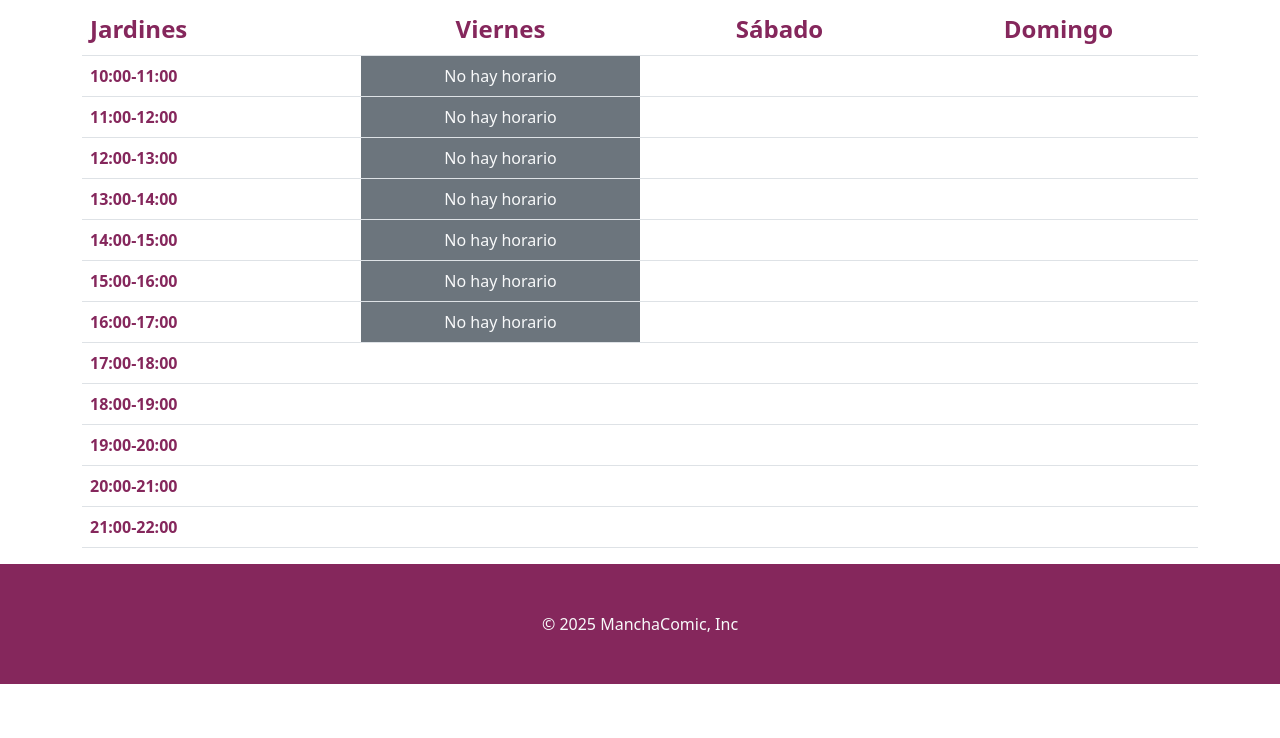
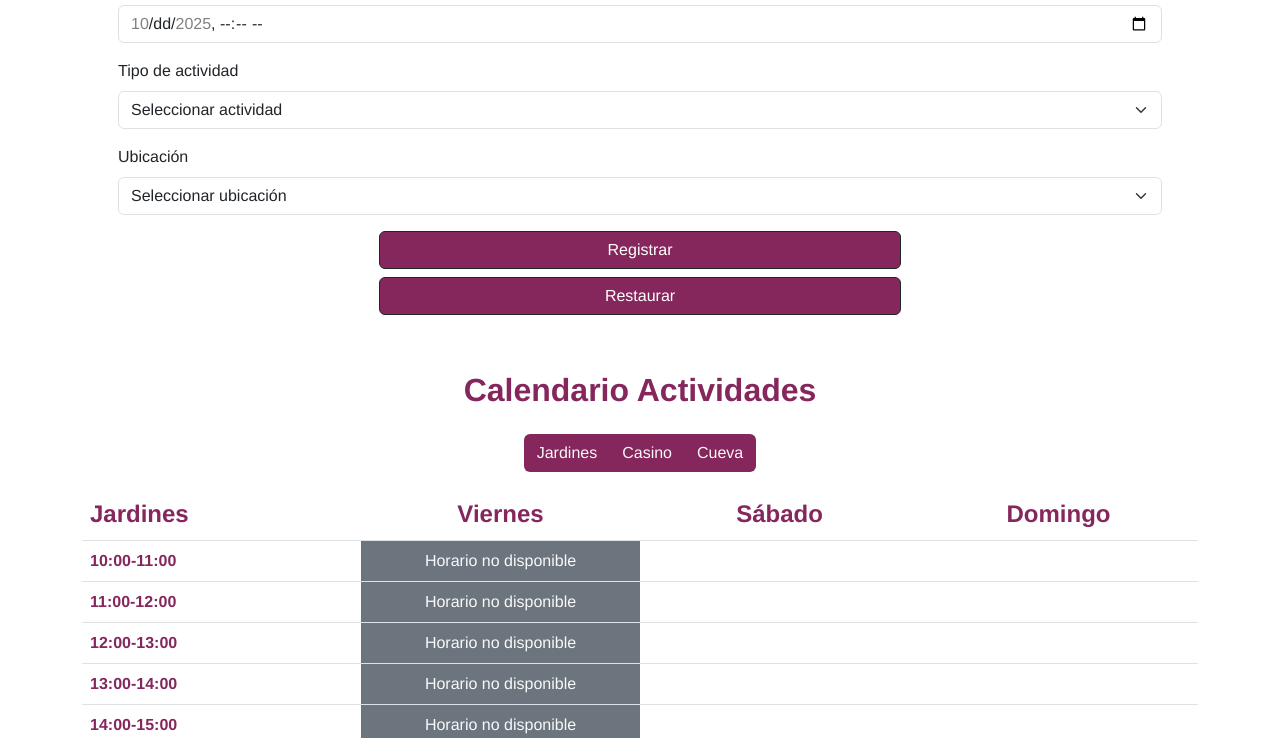
Before and after one commit to Migueleonfer27/bootstrap-vite-desafio-manchacomic, a website built with Vite: page index.html in a window 1280 px wide. Shown: the part 795-1533 px from the top of the page. Before the commit the page ends 1479 px from the top, so only its background shows below. Built offline with nearby package versions, Linux system fonts and the light colour scheme.

Commit message:
Foto tipografía y mejoras sintácticas de la página

```diff
--- a/index.html
+++ b/index.html
@@ -22,21 +22,25 @@
       <div class="collapse navbar-collapse justify-content-end" id="navbarSupportedContent">
         <ul class="navbar-nav mb-2 mb-lg-0">
           <li class="nav-item">
-            <a class="nav-link text-light" href="#navbar">Inicio</a>
+            <a class="nav-link text-light fw-bold" href="#navbar">Inicio</a>
           </li>
           <li class="nav-item">
-            <a class="nav-link text-light" href="#title-form">Formulario</a>
+            <a class="nav-link text-light fw-bold" href="#title-form">Formulario</a>
           </li>
           <li class="nav-item">
-            <a class="nav-link text-light" href="#title-activities">Actividades</a>
+            <a class="nav-link text-light fw-bold" href="#title-activities">Actividades</a>
           </li>
         </ul>
       </div>
     </div>
   </nav>
 
+  <div class="container-fluid p-0">
+    <img src="src/assets/img/Banner-web-manchacomic-2024.jpg" alt="img-cabecera" width="100%" height="100%">
+  </div>
+
   <div class="container p-3 p-md-5">
-    <h2 id="title-form" class="text-center text-primary-person">Registro de actividades</h2>
+    <h2 id="title-form" class="text-center text-primary-person fw-bold">Registro de actividades</h2>
     <form id="form">
       <fieldset>
         <legend class="visually-hidden">Información del Registro</legend>
@@ -84,7 +88,7 @@
       </fieldset>
     </form>
   </div>
-  <h2 id="title-activities" class="text-center text-primary-person">Calendario Actividades</h2>
+  <h2 id="title-activities" class="text-center text-primary-person fw-bold">Calendario Actividades</h2>
   <div class="container d-flex justify-content-center p-3">
     <div class="btn-group" role="group" aria-label="Basic example">
       <button type="button" id="btn-garden" class="btn bg-primary-person btn-person text-light">Jardines</button>
@@ -106,43 +110,43 @@
         <tbody>
           <tr class="10:00">
             <th scope="row" class="text-primary-person align-middle">10:00-11:00</th>
-            <td class="2025-10-03 garden bg-secondary text-center text-light align-middle">No hay horario</td>
+            <td class="2025-10-03 garden bg-secondary text-center text-light align-middle">Horario no disponible</td>
             <td class="2025-10-04 garden"></td>
             <td class="2025-10-05 garden"></td>
           </tr>
           <tr class="11:00">
             <th scope="row" class="text-primary-person align-middle">11:00-12:00</th>
-            <td class="2025-10-03 garden bg-secondary text-center text-light align-middle">No hay horario</td>
+            <td class="2025-10-03 garden bg-secondary text-center text-light align-middle">Horario no disponible</td>
             <td class="2025-10-04 garden"></td>
             <td class="2025-10-05 garden"></td>
           </tr>
           <tr class="12:00">
             <th scope="row" class="text-primary-person align-middle">12:00-13:00</th>
-            <td class="2025-10-03 garden bg-secondary text-center text-light align-middle">No hay horario</td>
+            <td class="2025-10-03 garden bg-secondary text-center text-light align-middle">Horario no disponible</td>
             <td class="2025-10-04 garden"></td>
             <td class="2025-10-05 garden"></td>
           </tr>
           <tr class="13:00">
             <th scope="row" class="text-primary-person align-middle">13:00-14:00</th>
-            <td class="2025-10-03 garden bg-secondary text-center text-light align-middle">No hay horario</td>
+            <td class="2025-10-03 garden bg-secondary text-center text-light align-middle">Horario no disponible</td>
             <td class="2025-10-04 garden"></td>
             <td class="2025-10-05 garden"></td>
           </tr>
           <tr class="14:00">
             <th scope="row" class="text-primary-person align-middle">14:00-15:00</th>
-            <td class="2025-10-03 garden bg-secondary text-center text-light align-middle">No hay horario</td>
+            <td class="2025-10-03 garden bg-secondary text-center text-light align-middle">Horario no disponible</td>
             <td class="2025-10-04 garden"></td>
             <td class="2025-10-05 garden"></td>
           </tr>
           <tr class="15:00">
             <th scope="row" class="text-primary-person align-middle">15:00-16:00</th>
-            <td class="2025-10-03 garden bg-secondary text-center text-light align-middle">No hay horario</td>
+            <td class="2025-10-03 garden bg-secondary text-center text-light align-middle">Horario no disponible</td>
             <td class="2025-10-04 garden"></td>
             <td class="2025-10-05 garden"></td>
           </tr>
           <tr class="16:00">
             <th scope="row" class="text-primary-person align-middle">16:00-17:00</th>
-            <td class="2025-10-03 garden bg-secondary text-center text-light align-middle">No hay horario</td>
+            <td class="2025-10-03 garden bg-secondary text-center text-light align-middle">Horario no disponible</td>
             <td class="2025-10-04 garden"></td>
             <td class="2025-10-05 garden"></td>
           </tr>
@@ -194,43 +198,43 @@
         <tbody>
           <tr class="10:00">
             <th scope="row" class="text-primary-person align-middle">10:00-11:00</th>
-            <td class="2025-10-03 casino bg-secondary text-center text-light align-middle">No hay horario</td>
+            <td class="2025-10-03 casino bg-secondary text-center text-light align-middle">Horario no disponible</td>
             <td class="2025-10-04 casino"></td>
             <td class="2025-10-05 casino"></td>
           </tr>
           <tr class="11:00">
             <th scope="row" class="text-primary-person align-middle">11:00-12:00</th>
-            <td class="2025-10-03 casino bg-secondary text-center text-light align-middle">No hay horario</td>
+            <td class="2025-10-03 casino bg-secondary text-center text-light align-middle">Horario no disponible</td>
             <td class="2025-10-04 casino"></td>
             <td class="2025-10-05 casino"></td>
           </tr>
           <tr class="12:00">
             <th scope="row" class="text-primary-person align-middle">12:00-13:00</th>
-            <td class="2025-10-03 casino bg-secondary text-center text-light align-middle">No hay horario</td>
+            <td class="2025-10-03 casino bg-secondary text-center text-light align-middle">Horario no disponible</td>
             <td class="2025-10-04 casino"></td>
             <td class="2025-10-05 casino"></td>
           </tr>
           <tr class="13:00">
             <th scope="row" class="text-primary-person align-middle">13:00-14:00</th>
-            <td class="2025-10-03 casino bg-secondary text-center text-light align-middle">No hay horario</td>
+            <td class="2025-10-03 casino bg-secondary text-center text-light align-middle">Horario no disponible</td>
             <td class="2025-10-04 casino"></td>
             <td class="2025-10-05 casino"></td>
           </tr>
           <tr class="14:00">
             <th scope="row" class="text-primary-person align-middle">14:00-15:00</th>
-            <td class="2025-10-03 casino bg-secondary text-center text-light align-middle">No hay horario</td>
+            <td class="2025-10-03 casino bg-secondary text-center text-light align-middle">Horario no disponible</td>
             <td class="2025-10-04 casino"></td>
             <td class="2025-10-05 casino"></td>
           </tr>
           <tr class="15:00">
             <th scope="row" class="text-primary-person align-middle">15:00-16:00</th>
-            <td class="2025-10-03 casino bg-secondary text-center text-light align-middle">No hay horario</td>
+            <td class="2025-10-03 casino bg-secondary text-center text-light align-middle">Horario no disponible</td>
             <td class="2025-10-04 casino"></td>
             <td class="2025-10-05 casino"></td>
           </tr>
           <tr class="16:00">
             <th scope="row" class="text-primary-person align-middle">16:00-17:00</th>
-            <td class="2025-10-03 casino bg-secondary text-center text-light align-middle">No hay horario</td>
+            <td class="2025-10-03 casino bg-secondary text-center text-light align-middle">Horario no disponible</td>
             <td class="2025-10-04 casino"></td>
             <td class="2025-10-05 casino"></td>
           </tr>
@@ -282,43 +286,43 @@
         <tbody>
           <tr class="10:00">
             <th scope="row" class="text-primary-person align-middle">10:00-11:00</th>
-            <td class="2025-10-03 cave bg-secondary text-center text-light align-middle">No hay horario</td>
+            <td class="2025-10-03 cave bg-secondary text-center text-light align-middle">Horario no disponible</td>
             <td class="2025-10-04 cave"></td>
             <td class="2025-10-05 cave"></td>
           </tr>
           <tr class="11:00">
             <th scope="row" class="text-primary-person align-middle">11:00-12:00</th>
-            <td class="2025-10-03 cave bg-secondary text-center text-light align-middle">No hay horario</td>
+            <td class="2025-10-03 cave bg-secondary text-center text-light align-middle">Horario no disponible</td>
             <td class="2025-10-04 cave"></td>
             <td class="2025-10-05 cave"></td>
           </tr>
           <tr class="12:00">
             <th scope="row" class="text-primary-person align-middle">12:00-13:00</th>
-            <td class="2025-10-03 cave bg-secondary text-center text-light align-middle">No hay horario</td>
+            <td class="2025-10-03 cave bg-secondary text-center text-light align-middle">Horario no disponible</td>
             <td class="2025-10-04 cave"></td>
             <td class="2025-10-05 cave"></td>
           </tr>
           <tr class="13:00">
             <th scope="row" class="text-primary-person align-middle">13:00-14:00</th>
-            <td class="2025-10-03 cave bg-secondary text-center text-light align-middle">No hay horario</td>
+            <td class="2025-10-03 cave bg-secondary text-center text-light align-middle">Horario no disponible</td>
             <td class="2025-10-04 cave"></td>
             <td class="2025-10-05 cave"></td>
           </tr>
           <tr class="14:00">
             <th scope="row" class="text-primary-person align-middle">14:00-15:00</th>
-            <td class="2025-10-03 cave bg-secondary text-center text-light align-middle">No hay horario</td>
+            <td class="2025-10-03 cave bg-secondary text-center text-light align-middle">Horario no disponible</td>
             <td class="2025-10-04 cave"></td>
             <td class="2025-10-05 cave"></td>
           </tr>
           <tr class="15:00">
             <th scope="row" class="text-primary-person align-middle">15:00-16:00</th>
-            <td class="2025-10-03 cave bg-secondary text-center text-light align-middle">No hay horario</td>
+            <td class="2025-10-03 cave bg-secondary text-center text-light align-middle">Horario no disponible</td>
             <td class="2025-10-04 cave"></td>
             <td class="2025-10-05 cave"></td>
           </tr>
           <tr class="16:00">
             <th scope="row" class="text-primary-person align-middle">16:00-17:00</th>
-            <td class="2025-10-03 cave bg-secondary text-center text-light align-middle">No hay horario</td>
+            <td class="2025-10-03 cave bg-secondary text-center text-light align-middle">Horario no disponible</td>
             <td class="2025-10-04 cave"></td>
             <td class="2025-10-05 cave"></td>
           </tr>
--- a/src/styles/style.css
+++ b/src/styles/style.css
@@ -5,6 +5,11 @@
     --secondary-color: #85275ccf;
     --ternary-color: #85275c50;
     --cuaternary-color: #46ff08;
+    --primary-font: 'Franklin Gothic Medium', 'Arial Narrow', Arial, sans-serif;
+}
+
+* {
+    font-family: var(--primary-font);
 }
 
 [alt='title'] {
```
